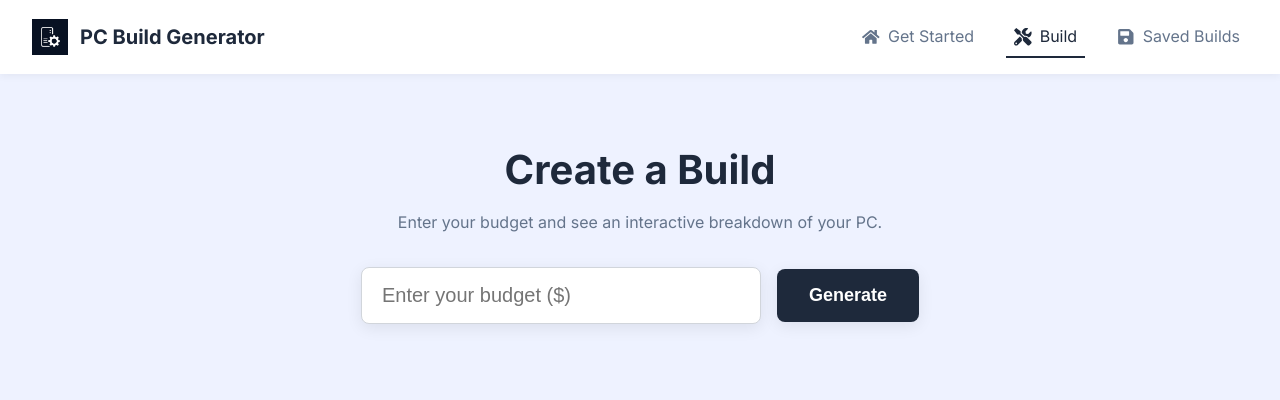
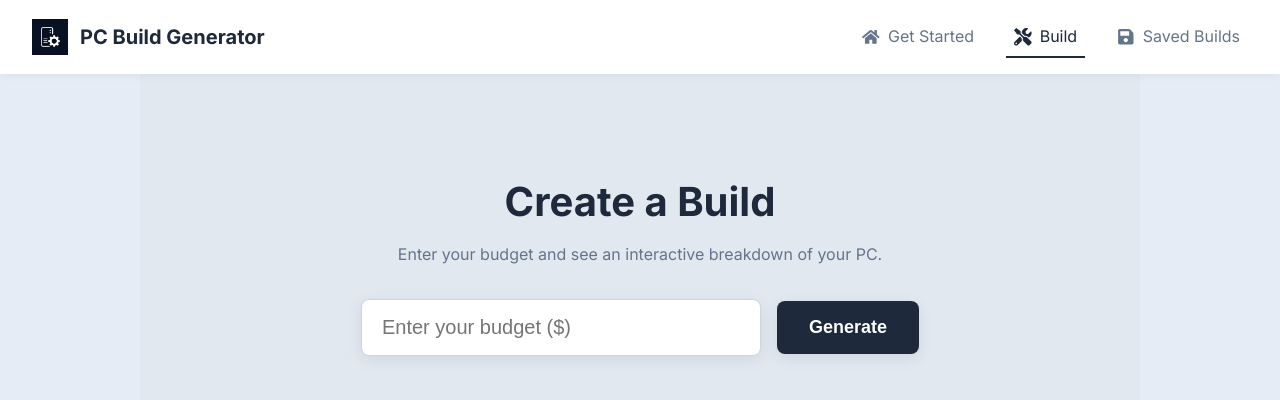
Before and after one commit to Joshua11l/pc-builder-mockup, a React (Create React App) app: page /build in a window 1280 px wide. Shown: the top 400 px of the page. Built offline with nearby package versions, Linux system fonts and the light colour scheme.

Commit message:
Fixed background issues for pages

```diff
--- a/src/App.css
+++ b/src/App.css
@@ -18,7 +18,7 @@
 
 body {
   font-family: 'Inter', sans-serif;
-  background: var(--bg);
+  background-color: #e6ecf5;        /* same as HomeScreen */
   color: var(--text-dark);
   line-height: 1.6;
 }
--- a/src/screens/BuildScreen.css
+++ b/src/screens/BuildScreen.css
@@ -1,7 +1,10 @@
+/* BUILD SCREEN CONTAINER */
 .build-screen {
+    background: #e2e8f0;        /* same as HomeScreen */
+    color: #1e293b;             /* logo navy for body text */
     max-width: 1000px;
     margin: 0 auto;
-    padding: 0 1rem;
+    padding: 2rem 1rem;         /* added some vertical padding */
     text-align: center;
   }
 
```
